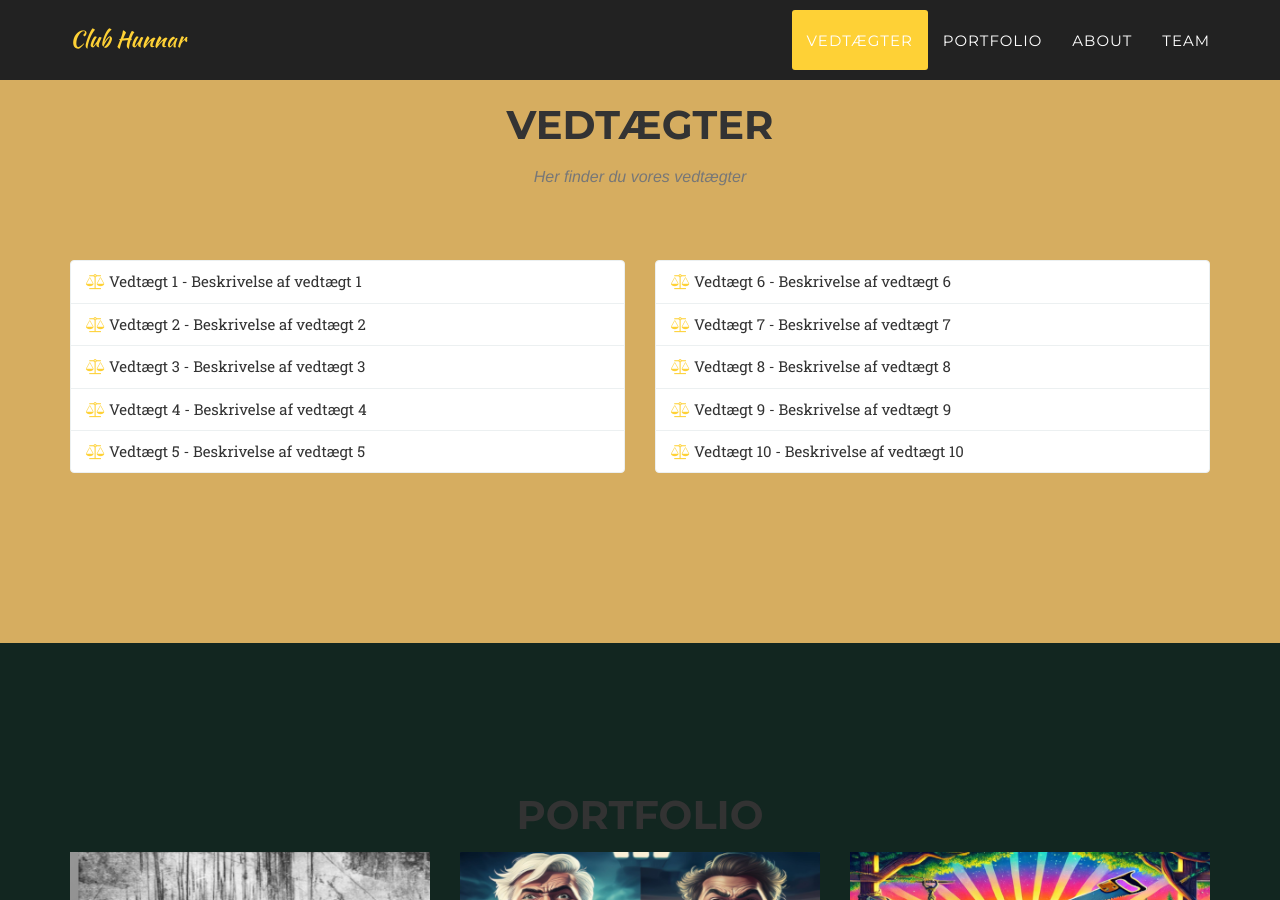
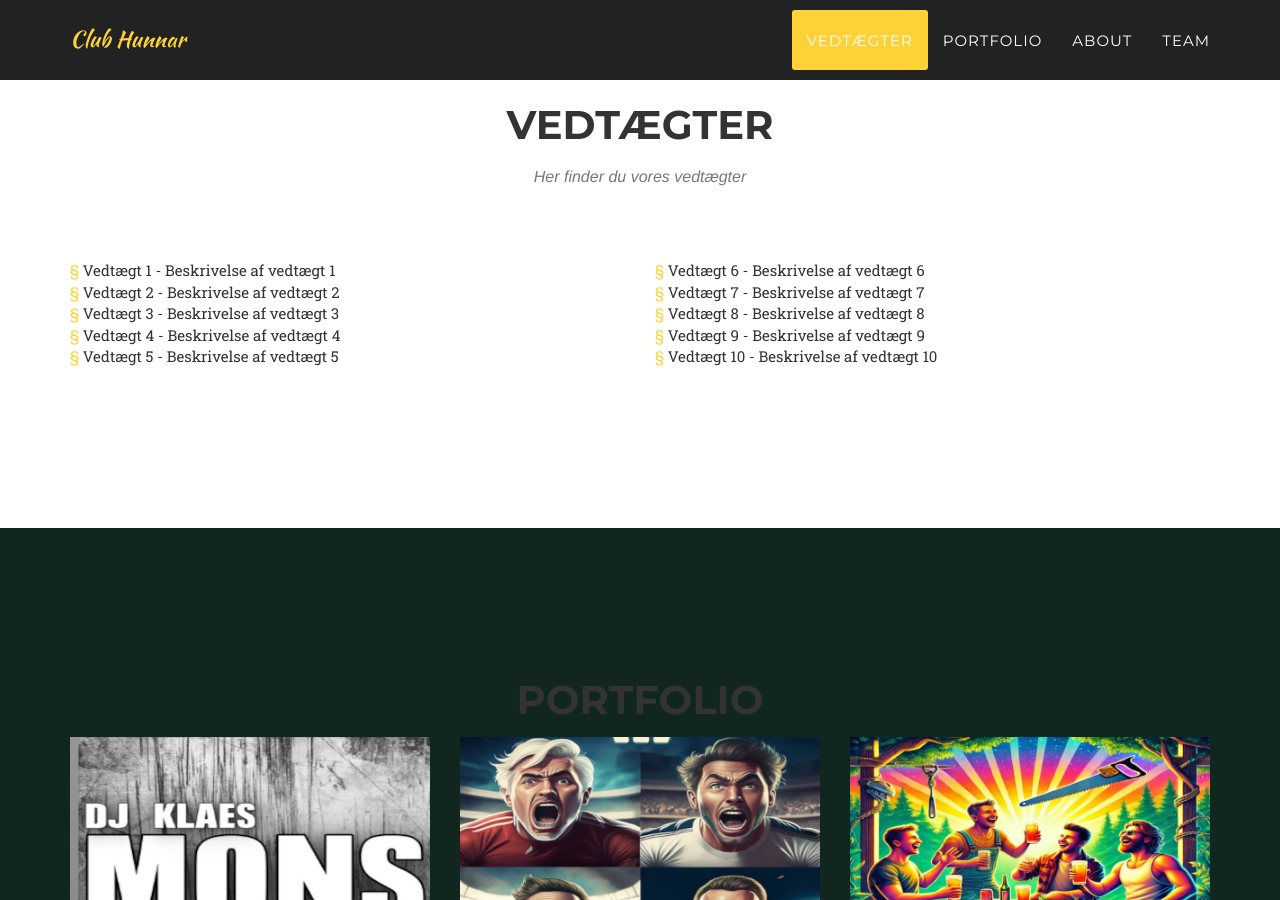
Before and after one commit to Seb199510/hunnar, a Jekyll site: the page built from index.html, in a window 1280 px wide and 900 px high, scrolled down 880 px. Built offline with Jekyll 4.4.1, drawn with Linux system fonts in a browser that asks for light colours; some web fonts are replaced.

Commit message:
vedtægter changes igen

```diff
--- a/_includes/Vedtaegter.html
+++ b/_includes/Vedtaegter.html
@@ -38,7 +38,7 @@
         </div>
     </section>
 -->
-    <section id="Vedtægter" class="bg-darkest-gray py-5">
+    <section id="Vedtægter" class="py-5">
         <div class="container">
             <div class="row">
                 <div class="col-lg-12 text-center">
@@ -50,42 +50,42 @@
             <div class="row">
                 <!-- Første kolonne -->
                 <div class="col-md-6">
-                    <ul class="list-group list-group-flush">
-                        <li class="list-group-item bg-dark text-white">
-                            <i class="fa fa-balance-scale text-primary"></i> Vedtægt 1 - Beskrivelse af vedtægt 1
+                    <ul class="list-unstyled">
+                        <li class="text-white my-3">
+                            <span class="text-primary">§</span> Vedtægt 1 - Beskrivelse af vedtægt 1
                         </li>
-                        <li class="list-group-item bg-dark text-white">
-                            <i class="fa fa-balance-scale text-primary"></i> Vedtægt 2 - Beskrivelse af vedtægt 2
+                        <li class="text-white my-3">
+                            <span class="text-primary">§</span> Vedtægt 2 - Beskrivelse af vedtægt 2
                         </li>
-                        <li class="list-group-item bg-dark text-white">
-                            <i class="fa fa-balance-scale text-primary"></i> Vedtægt 3 - Beskrivelse af vedtægt 3
+                        <li class="text-white my-3">
+                            <span class="text-primary">§</span> Vedtægt 3 - Beskrivelse af vedtægt 3
                         </li>
-                        <li class="list-group-item bg-dark text-white">
-                            <i class="fa fa-balance-scale text-primary"></i> Vedtægt 4 - Beskrivelse af vedtægt 4
+                        <li class="text-white my-3">
+                            <span class="text-primary">§</span> Vedtægt 4 - Beskrivelse af vedtægt 4
                         </li>
-                        <li class="list-group-item bg-dark text-white">
-                            <i class="fa fa-balance-scale text-primary"></i> Vedtægt 5 - Beskrivelse af vedtægt 5
+                        <li class="text-white my-3">
+                            <span class="text-primary">§</span> Vedtægt 5 - Beskrivelse af vedtægt 5
                         </li>
                     </ul>
                 </div>
 
                 <!-- Anden kolonne -->
                 <div class="col-md-6">
-                    <ul class="list-group list-group-flush">
-                        <li class="list-group-item bg-dark text-white">
-                            <i class="fa fa-balance-scale text-primary"></i> Vedtægt 6 - Beskrivelse af vedtægt 6
+                    <ul class="list-unstyled">
+                        <li class="text-white my-3">
+                            <span class="text-primary">§</span> Vedtægt 6 - Beskrivelse af vedtægt 6
                         </li>
-                        <li class="list-group-item bg-dark text-white">
-                            <i class="fa fa-balance-scale text-primary"></i> Vedtægt 7 - Beskrivelse af vedtægt 7
+                        <li class="text-white my-3">
+                            <span class="text-primary">§</span> Vedtægt 7 - Beskrivelse af vedtægt 7
                         </li>
-                        <li class="list-group-item bg-dark text-white">
-                            <i class="fa fa-balance-scale text-primary"></i> Vedtægt 8 - Beskrivelse af vedtægt 8
+                        <li class="text-white my-3">
+                            <span class="text-primary">§</span> Vedtægt 8 - Beskrivelse af vedtægt 8
                         </li>
-                        <li class="list-group-item bg-dark text-white">
-                            <i class="fa fa-balance-scale text-primary"></i> Vedtægt 9 - Beskrivelse af vedtægt 9
+                        <li class="text-white my-3">
+                            <span class="text-primary">§</span> Vedtægt 9 - Beskrivelse af vedtægt 9
                         </li>
-                        <li class="list-group-item bg-dark text-white">
-                            <i class="fa fa-balance-scale text-primary"></i> Vedtægt 10 - Beskrivelse af vedtægt 10
+                        <li class="text-white my-3">
+                            <span class="text-primary">§</span> Vedtægt 10 - Beskrivelse af vedtægt 10
                         </li>
                     </ul>
                 </div>
```
